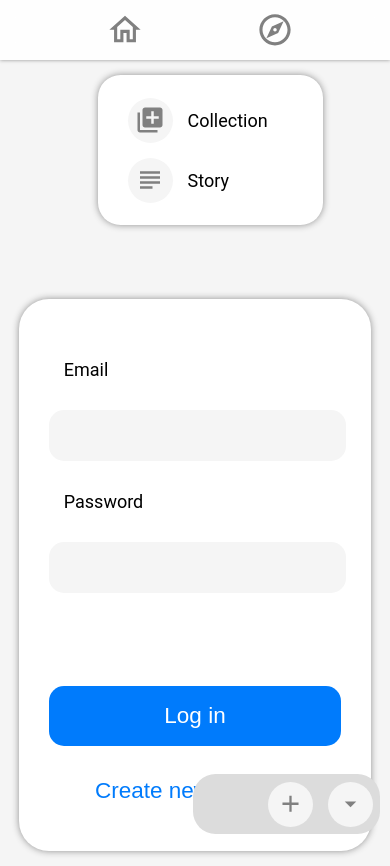
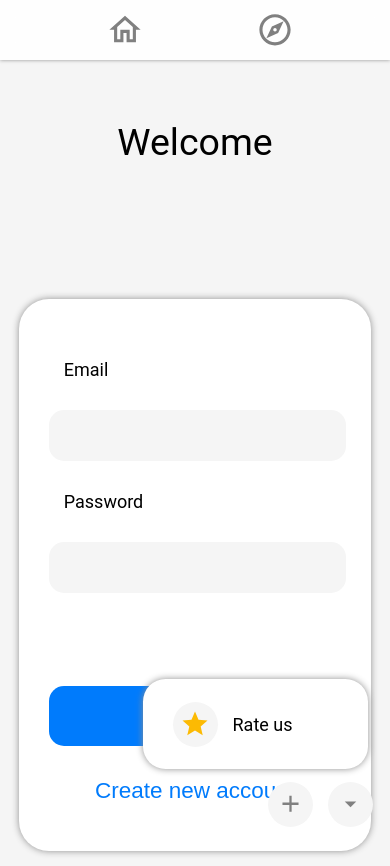
Before and after one commit to Shawn-sudo/space-shuttle, a React app: page / in a window 390 px wide. Both pictures are taken after a click on the button 350 px from the left and 804 px from the top of the page. Built offline with nearby package versions, Linux system fonts and the light colour scheme; no server answers.

Commit message:
fix: solve NavBar DropDown error | make dropdown for mobile

```diff
--- a/src/components/NavBar.css
+++ b/src/components/NavBar.css
@@ -135,10 +135,8 @@ html {
   width: 100%;
 }
 
-.navbar_dropdown1 {
+.navbar_dropdown {
   position: fixed;
-  top: 5rem;
-  right: 4.5rem;
   border-radius: 1.5rem;
   width: 25rem;
   max-width: 50vw;
@@ -153,10 +151,8 @@ html {
   box-shadow: 0px 0px 0.5rem 0px rgba(143, 143, 143, 1);
 }
 
-.navbar_dropdown2 {
+/* .navbar_dropdown2 {
   position: fixed;
-  top: 5rem;
-  right: 0.5rem;
   border-radius: 1.5rem;
   width: 25rem;
   max-width: 50vw;
@@ -169,7 +165,7 @@ html {
   -webkit-box-shadow: 0px 0px 0.5rem 0px rgba(143, 143, 143, 1);
   -moz-box-shadow: 0px 0px 0.5rem 0px rgba(143, 143, 143, 1);
   box-shadow: 0px 0px 0.5rem 0px rgba(143, 143, 143, 1);
-}
+} */
 
 .navbar_dropdown_button {
   display: table;
--- a/src/components/NavBar.js
+++ b/src/components/NavBar.js
@@ -51,7 +51,7 @@ function NavBar(props) {
           <div className="navbar_container_3_column">
             <button
               className="navbar_round_icon_button_1"
-              onClick={toggleDropDown1}
+              onClick={toggleDropDown2}
             >
               <ArrowDropDownIcon />
             </button>
@@ -59,7 +59,7 @@ function NavBar(props) {
           <div className="navbar_container_3_column">
             <button
               className="navbar_round_icon_button_1"
-              onClick={toggleDropDown2}
+              onClick={toggleDropDown1}
             >
               <AddIcon />
             </button>
@@ -74,14 +74,13 @@ function NavBar(props) {
           style={{
             bottom: 10,
             right: 10,
-            backgroundColor: "#dcdcdc",
             borderRadius: "1.5rem",
           }}
         >
           <div className="navbar_container_3_column">
             <button
               className="navbar_round_icon_button_1"
-              onClick={toggleDropDown1}
+              onClick={toggleDropDown2}
             >
               <ArrowDropDownIcon />
             </button>
@@ -89,7 +88,7 @@ function NavBar(props) {
           <div className="navbar_container_3_column">
             <button
               className="navbar_round_icon_button_1"
-              onClick={toggleDropDown2}
+              onClick={toggleDropDown1}
             >
               <AddIcon />
             </button>
@@ -103,9 +102,16 @@ function NavBar(props) {
 
 function DropDown1(props) {
   if (props.show === true) {
+    if (window.innerWidth > 750) {
       return (
         <>
-        <div className="navbar_dropdown1">
+          <div
+            className="navbar_dropdown"
+            style={{
+              top: "5rem",
+              right: "4.5rem",
+            }}
+          >
             <Link to="/new/collection" style={{ textDecoration: "none" }}>
               <div className="navbar_dropdown_button">
                 <div className="navbar_dropdown_button_icon">
@@ -126,14 +132,51 @@ function DropDown1(props) {
         </>
       );
     } else {
+      return (
+        <>
+          <div
+            className="navbar_dropdown"
+            style={{
+              bottom: "5rem",
+              right: "5.5rem",
+            }}
+          >
+            <Link to="/new/collection" style={{ textDecoration: "none" }}>
+              <div className="navbar_dropdown_button">
+                <div className="navbar_dropdown_button_icon">
+                  <AddCollectionIcon />
+                </div>
+                <div className="navbar_dropdown_button_title">Collection</div>
+              </div>
+            </Link>
+            <Link to="/new/story" style={{ textDecoration: "none" }}>
+              <div className="navbar_dropdown_button">
+                <div className="navbar_dropdown_button_icon">
+                  <SubjectIcon />
+                </div>
+                <div className="navbar_dropdown_button_title">Story</div>
+              </div>
+            </Link>
+          </div>
+        </>
+      );
+    }
+  } else {
     return <div></div>;
   }
 }
 
 function DropDown2(props) {
   if (props.show === true) {
+    if (window.innerWidth > 750) {
       return (
-      <div className="navbar_dropdown2">
+        <div
+          className="navbar_dropdown"
+          style={{
+            top: "5rem",
+            right: "0.5rem",
+          }}
+        >
           <Link to="/us/review" style={{ textDecoration: "none" }}>
             <div className="navbar_dropdown_button">
               <div className="navbar_dropdown_button_icon">
@@ -145,6 +188,27 @@ function DropDown2(props) {
           <LogOutButton />
         </div>
       );
+    } else {
+      return (
+        <div
+          className="navbar_dropdown"
+          style={{
+            bottom: "5rem",
+            right: "1.5rem",
+          }}
+        >
+          <Link to="/us/review" style={{ textDecoration: "none" }}>
+            <div className="navbar_dropdown_button">
+              <div className="navbar_dropdown_button_icon">
+                <StarIcon />
+              </div>
+              <div className="navbar_dropdown_button_title">Rate us</div>
+            </div>
+          </Link>
+          <LogOutButton />
+        </div>
+      );
+    }
   } else {
     return <div></div>;
   }
```
Also changed, not shown: 18 other files (tests, documents, lock files or other folders). Lines whose indentation alone changed are shown as unchanged.
